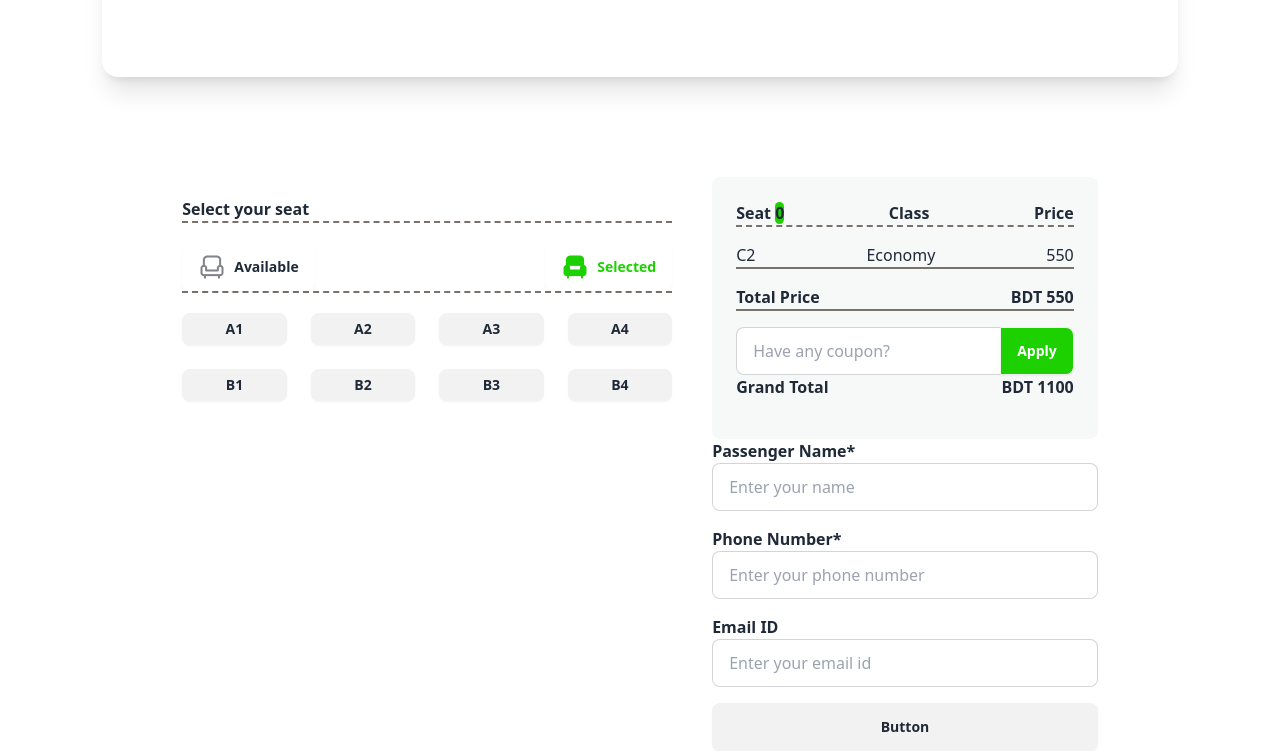
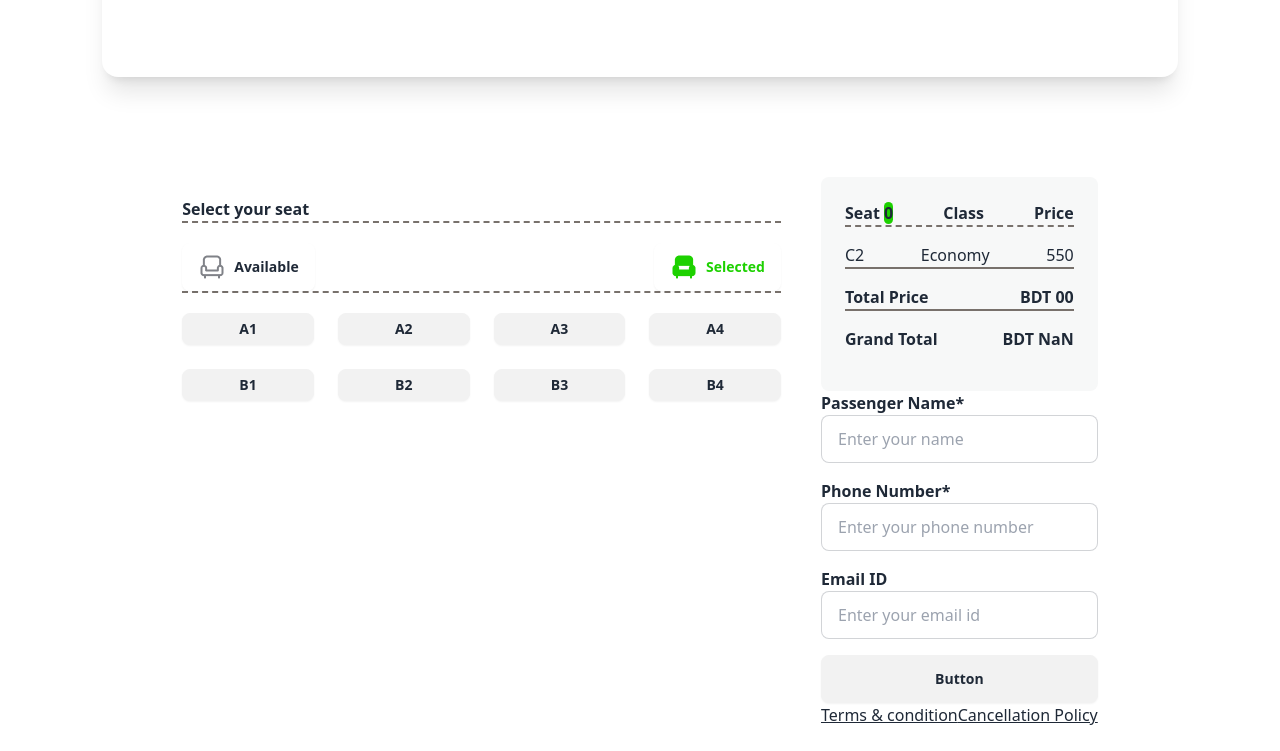
Before and after one commit to sakibpro2003/Hero-Paribahan, a plain HTML site: page index.html in a window 1280 px wide. Both pictures are taken after a click on the button "Apply". Shown: the part 1252-2003 px from the top of the page. Drawn offline with nearby package versions, Linux system fonts and the light colour scheme.

Commit message:
grand total add

```diff
--- a/index.html
+++ b/index.html
@@ -120,7 +120,7 @@
 
                                     </div>
                                     <div class="">
-                                        <p><span id="availableSeat" class="">8</span> Seats Left</p>
+                                        <p><span id="availableSeat">8</span> Seats Left</p>
 
                                     </div>
                                 </div>
@@ -185,30 +185,32 @@
                             <p>Price</p>
 
                         </div>
-                        <div class="flex justify-between border-b-2 border-stone-500 mb-4 font-light">
+                        <div id="list-container"
+                            class="flex justify-between border-b-2 border-stone-500 mb-4 font-light">
                             <p>C2</p>
                             <p>Economy</p>
                             <p>550</p>
                         </div>
                         <div class="flex justify-between border-b-2 border-stone-500 font-bold mb-4">
                             <p>Total Price</p>
-                            <p>BDT 550</p>
+                            <p>BDT <span id="totalAmount">00</span> </p>
                         </div>
-                        <div class="join">
+                        <div id="join" class="join grow-0">
                             <div>
                                 <div>
-                                    <input class="input input-bordered join-item" placeholder="Have any coupon?" />
+                                    <input value="NEW15" id="inputCoupon" class="input input-bordered join-item"
+                                        placeholder="Have any coupon?" />
                                 </div>
                             </div>
 
                             <div class="indicator">
-                                <button class="btn join-item text-white bg-[#1DD100]">Apply</button>
+                                <button onclick="apply()" class="btn join-item text-white bg-[#1DD100]">Apply</button>
                             </div>
 
                         </div>
                         <div class="flex justify-between mb-4 font-bold ">
                             <p>Grand Total</p>
-                            <p>BDT 1100</p>
+                            <p>BDT <span id="grandTotal">1100</span></p>
                         </div>
                     </div>
                     <label class="font-bold" for="">Passenger Name*</label>
--- a/script.js
+++ b/script.js
@@ -1,30 +1,42 @@
 // Booked seat count
 let selectedSeatCount = 0;
-let availableSeatCount =8;
+let availableSeatCount = 8;
+let totalPrice;
+let grandTotal;
+totalPrice = parseFloat(totalPrice);
+grandTotal = parseFloat(grandTotal);
+function nowclick(id, className) {
+  console.log(id);
+  const bgColor = document.getElementById(id);
+  bgColor.style.backgroundColor = "#1DD100";
+  selectedSeatCount++;
+  availableSeatCount--;
+  const disableBtn = document.getElementsByClassName(className);
 
+  if (selectedSeatCount === 4) {
+    for (let btn of disableBtn) {
+      btn.disabled = true;
+    }
+  }
+  const setSeatCount = document.getElementById("availableSeat");
+  console.log(availableSeatCount);
+  setSeatCount.innerText = availableSeatCount;
 
+  document.getElementById("seatCount").innerText = selectedSeatCount;
+  totalPrice = selectedSeatCount * 550;
+  const getTotal = document.getElementById("totalAmount");
+  getTotal.innerText = totalPrice;
+}
 
-
-
-
-function nowclick(id,className){
-    console.log(id);
-    const bgColor = document.getElementById(id);
-    bgColor.style.backgroundColor = '#1DD100';
-    selectedSeatCount ++;
-    availableSeatCount --;
-    const disableBtn = document.getElementsByClassName(className);
-        if(selectedSeatCount===4){
-            for(let btn of disableBtn){
-
-            btn.disabled= true;
-            }
-        }
-        document.getElementById('availableSeat').innerText = availableSeatCount;
-
-
-
-
-
-
+function apply() {
+  const getinput = document.getElementById("inputCoupon");
+  console.log(getinput.value);
+  if (getinput.value === "NEW15") {
+    grandTotal = totalPrice - totalPrice * (15 / 100);
+    console.log(typeof grandTotal);
+    const grand = document.getElementById("grandTotal");
+    grand.innerText = grandTotal;
+    const join = document.getElementById("join");
+    join.classList.add("hidden");
+  }
 }
```
